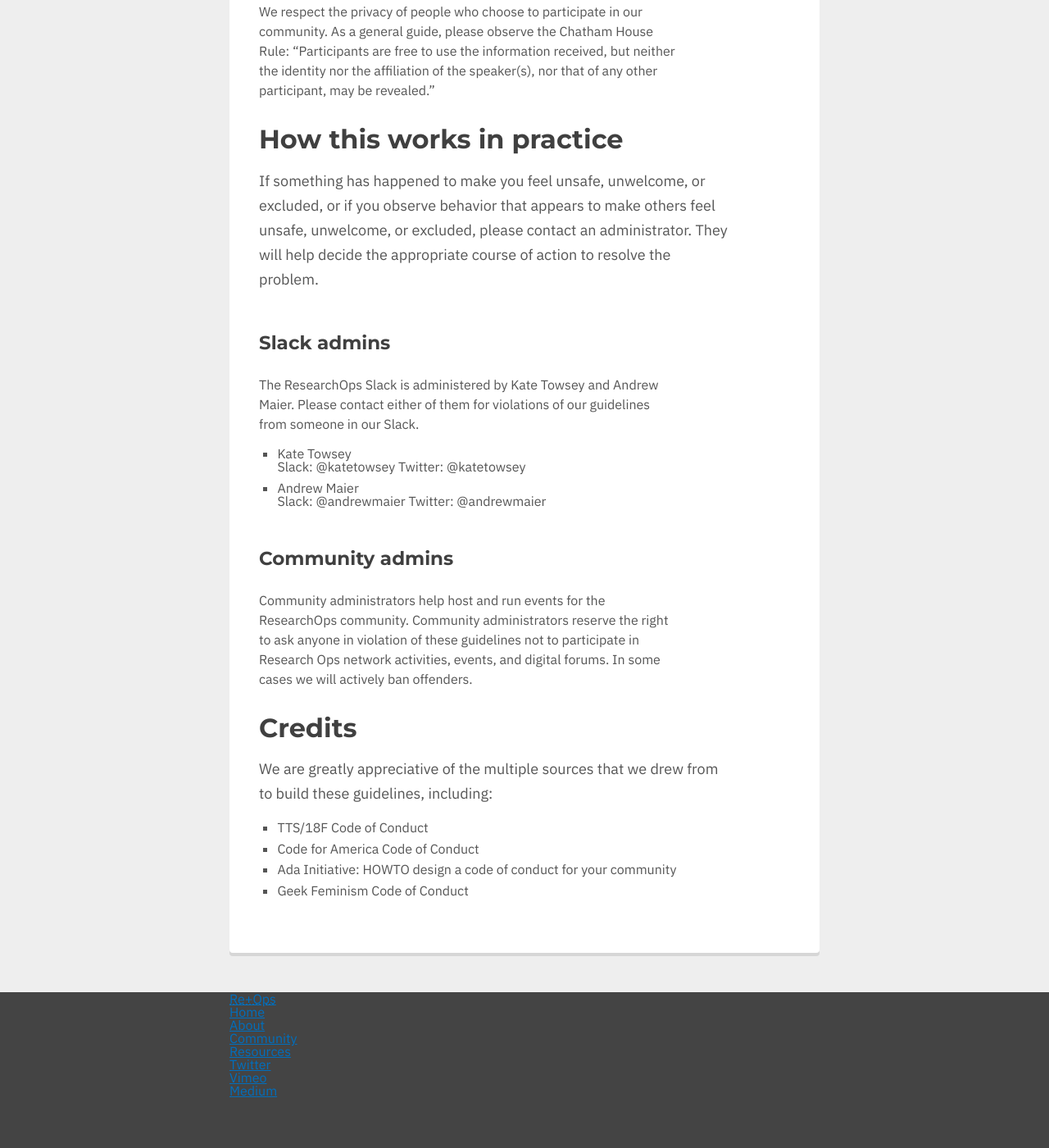
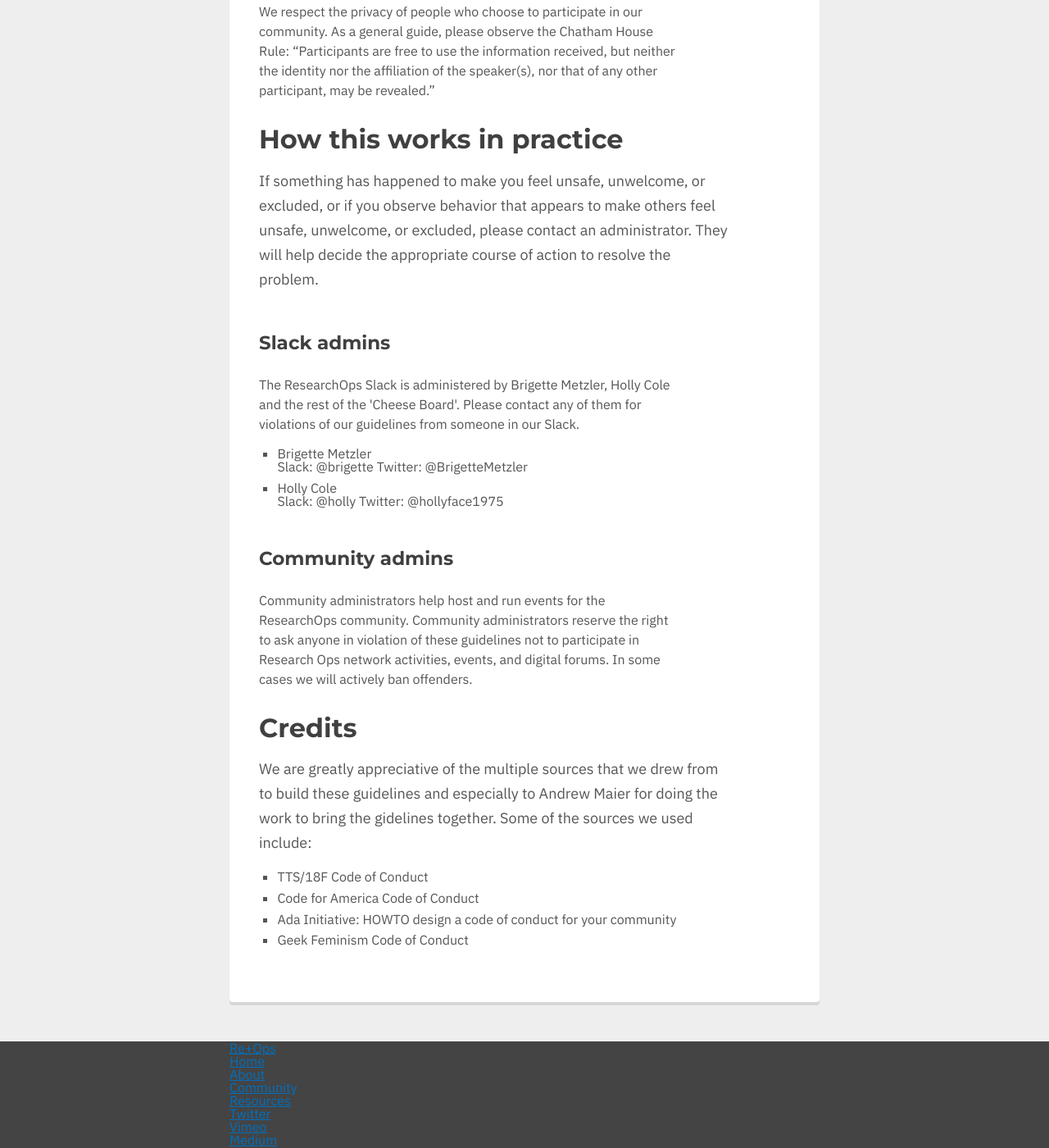
Before and after one commit to researchops/www, a Jekyll site: the page built from _pages/guidelines.html, in a window 1280 px wide and 1400 px high, scrolled down 2417 px. Shown: the whole window at 82% size. Built offline with Jekyll 4.4.1, drawn with Linux system fonts in a browser that asks for light colours; nearby versions of some CDN libraries; library files that are not in the unit come from our copies; before the commit the page ends 3757 px from its top, so only the background shows below that.

Commit message:
updated to remove Kate as administrator
added Brigette and Holly as administrators and the whole board as contacts,  pending finalising of the TOR

```diff
--- a/_pages/guidelines.html
+++ b/_pages/guidelines.html
@@ -65,18 +65,18 @@
 <p>If something has happened to make you feel unsafe, unwelcome, or excluded, or if you observe behavior that appears to make others feel unsafe, unwelcome, or excluded, please contact an administrator. They will help decide the appropriate course of action to resolve the problem. </p>
 
 <h2>Slack admins</h2>
-<p>The ResearchOps Slack is administered by Kate Towsey and Andrew Maier. Please contact either of them for violations of our guidelines from someone in our Slack.</p>
+<p>The ResearchOps Slack is administered by Brigette Metzler, Holly Cole and the rest of the 'Cheese Board'. Please contact any of them for violations of our guidelines from someone in our Slack.</p>
 
 <ul class="admins">
   <li>
-    <h4>Kate Towsey</h4>
-    <span>Slack: @katetowsey</span>
-    <span>Twitter: @katetowsey</span>
+    <h4>Brigette Metzler</h4>
+    <span>Slack: @brigette</span>
+    <span>Twitter: @BrigetteMetzler</span>
   </li>
   <li>
-    <h4>Andrew Maier</h4>
-    <span>Slack: @andrewmaier</span>
-    <span>Twitter: @andrewmaier</span>
+    <h4>Holly Cole</h4>
+    <span>Slack: @holly</span>
+    <span>Twitter: @hollyface1975</span>
   </li>
 </ul>
 
@@ -84,7 +84,7 @@
 <p>Community administrators help host and run events for the ResearchOps community. Community administrators reserve the right to ask anyone in violation of these guidelines not to participate in Research Ops network activities, events, and digital forums. In some cases we will actively ban offenders.</p>
 
 <h1>Credits</h1>
-<p>We are greatly appreciative of the multiple sources that we drew from to build these guidelines, including:</p>
+<p>We are greatly appreciative of the multiple sources that we drew from to build these guidelines and especially to Andrew Maier for doing the work to bring the gidelines together. Some of the sources we used include:</p>
 <ul>
   <li>TTS/18F Code of Conduct</li>
   <li>Code for America Code of Conduct</li>
```
